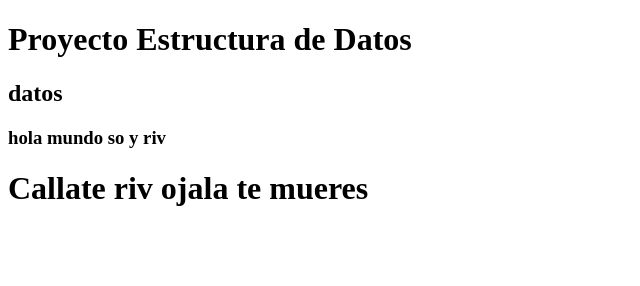
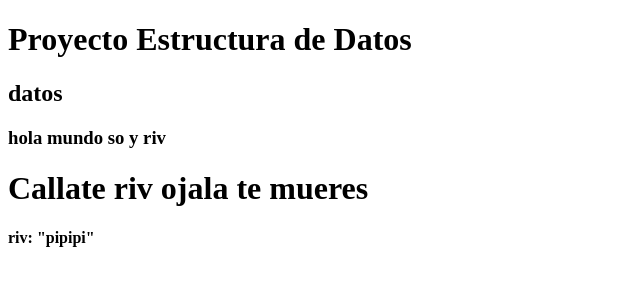
Before and after one commit to Rocks1D1Xebec/SegundoExamen, a website with bundled scripts: page index.html in a window 1280 px wide. Shown: the whole page, without its empty margins (0-640 px from the left). Built offline with nearby package versions, Linux system fonts and the light colour scheme.

Commit message:
para idk

```diff
--- a/index.html
+++ b/index.html
@@ -11,5 +11,6 @@
     <h2>datos</h2>
     <h3>hola mundo so y riv</h3>
     <h1>Callate riv ojala te mueres</h1>
+    <h4>riv: "pipipi"</h4>
 </body>
 </html>
```
